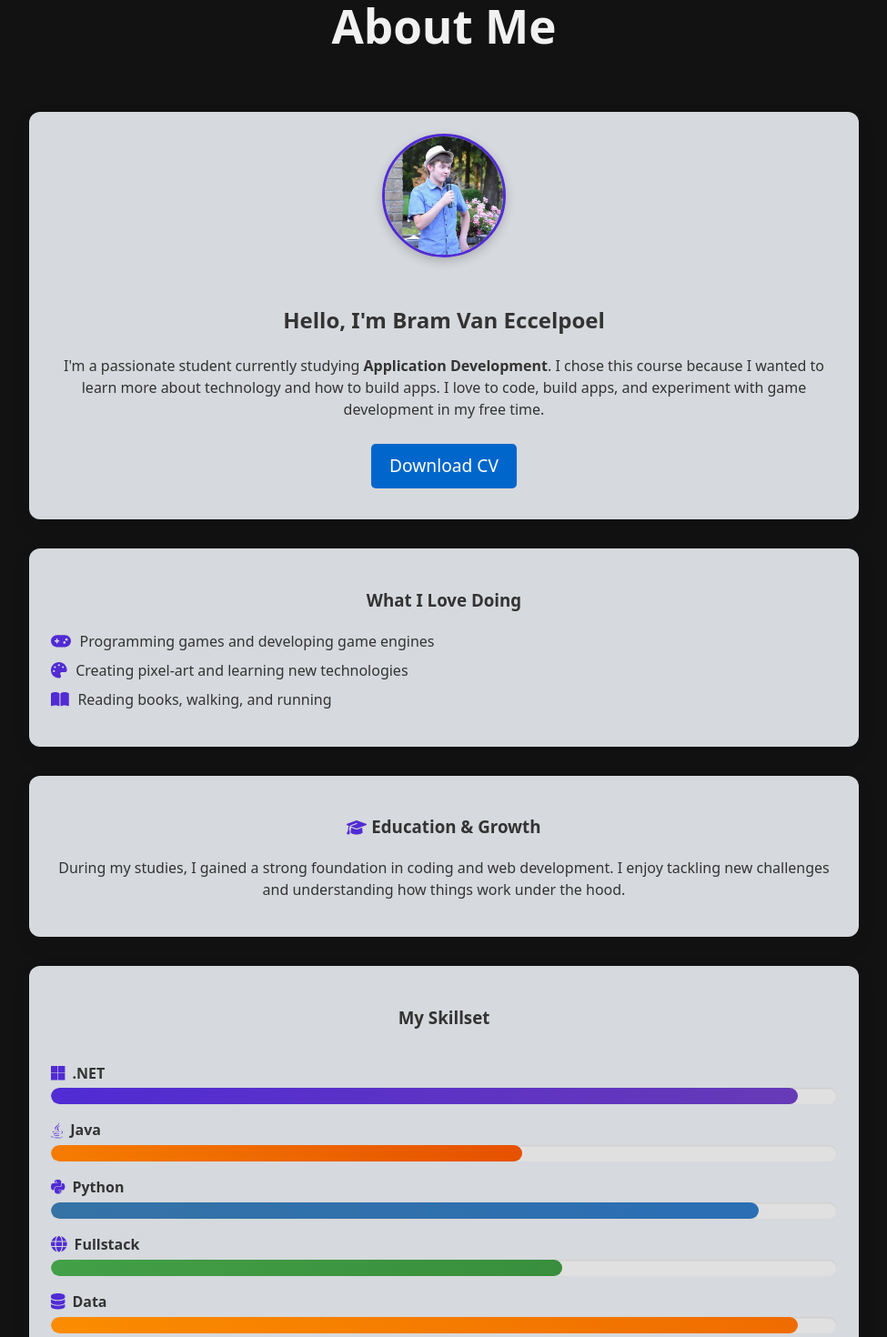
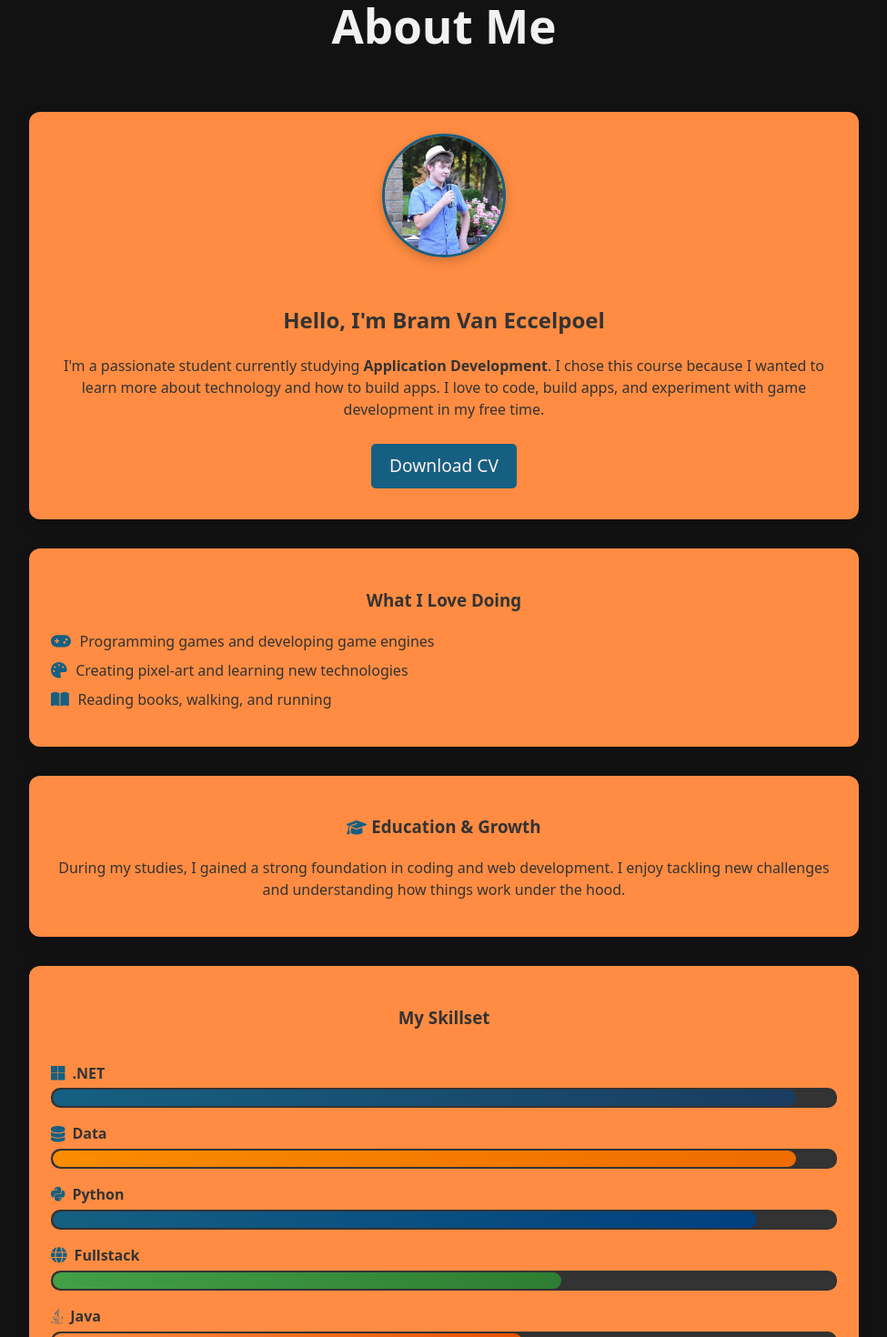
Before and after one commit to Bram-VE/my-portfolio, a React (Vite) app: page /about in a window 1280 px wide. Shown: the part 160-1630 px from the top of the page at 91% size, without its empty margins (152-1127 px from the left). Built offline with nearby package versions, Linux system fonts and the light colour scheme.

Commit message:
Personal Brand

```diff
--- a/src/components/about_me_screen.jsx
+++ b/src/components/about_me_screen.jsx
@@ -58,8 +58,8 @@ function About() {
             <div className={styles.bar}><div className={`${styles.fill} ${styles.dotnet}`}></div></div>
           </div>
           <div className={styles.skillBar}>
-            <span><FontAwesomeIcon icon={faJava} className={styles.icon} /> Java</span>
-            <div className={styles.bar}><div className={`${styles.fill} ${styles.java}`}></div></div>
+            <span><FontAwesomeIcon icon={faDatabase} className={styles.icon} /> Data</span>
+            <div className={styles.bar}><div className={`${styles.fill} ${styles.data}`}></div></div>
           </div>
           <div className={styles.skillBar}>
             <span><FontAwesomeIcon icon={faPython} className={styles.icon} /> Python</span>
@@ -70,8 +70,8 @@ function About() {
             <div className={styles.bar}><div className={`${styles.fill} ${styles.fullstack}`}></div></div>
           </div>
           <div className={styles.skillBar}>
-            <span><FontAwesomeIcon icon={faDatabase} className={styles.icon} /> Data</span>
-            <div className={styles.bar}><div className={`${styles.fill} ${styles.data}`}></div></div>
+            <span><FontAwesomeIcon icon={faJava} className={styles.icon} /> Java</span>
+            <div className={styles.bar}><div className={`${styles.fill} ${styles.java}`}></div></div>
           </div>
         </section>
 
--- a/src/components/about_me_screen.module.css
+++ b/src/components/about_me_screen.module.css
@@ -6,15 +6,15 @@
   display: flex;
   flex-direction: column;
   gap: 2rem;
-    color: #333; /* Default text color */
+  color: #333;
 }
 
 /* Boxed Section Styling */
 section {
-    background-color: #d6d9dd; /* Darker grayish-white */
+  background-color: #FF8C42;
   border-radius: 12px;
   padding: 1.5rem;
-    box-shadow: 0 8px 20px rgba(0, 0, 0, 0.1); /* Softer shadow */
+  box-shadow: 0 8px 20px rgba(0, 0, 0, 0.1);
   animation: fadeInUp 0.6s ease forwards;
   opacity: 0;
   transition: transform 0.3s ease;
@@ -28,10 +28,10 @@ section {
 .profileSection {
   display: flex;
   align-items: center;
-    justify-content: center; /* This centers the content horizontally */
+  justify-content: center;
   gap: 2rem;
   flex-wrap: wrap;
-    text-align: center; /* Optional: To center the text below the image */
+  text-align: center;
 }
 
 .profileImage {
@@ -39,10 +39,9 @@ section {
   height: 130px;
   border-radius: 50%;
   object-fit: cover;
-    border: 3px solid #512bd4; /* Accent color */
+  border: 3px solid #156082;
   box-shadow: 0 4px 12px rgba(0, 0, 0, 0.2);
 }
-
 
 /* Interest List */
 .noBullets {
@@ -60,12 +59,12 @@ section {
 }
 
 .noBullets li:hover {
-    color: #512bd4; /* Accent color */
+  color: #0056b3;
 }
 
 /* Icons */
 .icon {
-    color: #512bd4; /* Accent color */
+  color: #156082;
   font-size: 1.1rem;
 }
 
@@ -90,11 +89,12 @@ section {
 }
 
 .bar {
-    background-color: #e0e0e0; /* Gray background for skill bars */
+  background-color: #333;
   height: 18px;
   border-radius: 10px;
   overflow: hidden;
   box-shadow: inset 0 1px 2px rgba(0, 0, 0, 0.1);
+  border: 2px solid #333;
 }
 
 .fill {
@@ -103,25 +103,25 @@ section {
   transition: width 1.2s ease-in-out;
 }
 
-  /* Adjusted skill percentages */
+/* Adjusted skill percentages with consistent brand coloring */
 .dotnet {
   width: 95%;
-    background: linear-gradient(to right, #512bd4, #673ab7);
+  background: linear-gradient(to right, #156082, #1a3c60);
 }
 
 .java {
   width: 60%;
-    background: linear-gradient(to right, #f57c00, #e65100);
+  background: linear-gradient(to right, #FF8C42, #e65100);
 }
 
 .python {
   width: 90%;
-    background: linear-gradient(to right, #3572A5, #2a6eb5);
+  background: linear-gradient(to right, #156082, #004080);
 }
 
 .fullstack {
   width: 65%;
-    background: linear-gradient(to right, #43a047, #388e3c);
+  background: linear-gradient(to right, #43a047, #2e7d32);
 }
 
 .data {
@@ -141,6 +141,7 @@ section {
   }
 }
 
+/* Responsive Design */
 @media (max-width: 768px) {
   .aboutContainer {
     max-width: 95%;
@@ -159,8 +160,7 @@ section {
   }
 }
 
-  /* Existing styles for the About page */
-
+/* Download Section */
 .downloadSection {
   margin-top: 40px;
   text-align: center;
@@ -169,6 +169,7 @@ section {
 .downloadSection h3 {
   font-size: 1.8rem;
   font-weight: bold;
+  color: #156082;
 }
 
 .downloadLinks {
@@ -177,15 +178,17 @@ section {
 
 .downloadButton {
   display: inline-block;
-  background-color: #0066cc;
-  color: white;
+  background-color: #156082;
+  color: #FFEFEF;
   padding: 10px 20px;
   font-size: 1.2rem;
   margin: 10px;
   text-decoration: none;
   border-radius: 5px;
+  transition: background-color 0.3s;
 }
 
 .downloadButton:hover {
-  background-color: #004c99;
+  background-color: #0056b3;
+  color: #333;
 }
--- a/src/components/home.module.css
+++ b/src/components/home.module.css
@@ -16,6 +16,7 @@
   justify-content: space-between;
   margin-bottom: 60px;
   flex-wrap: wrap;
+  background-color: #FF8C42;
 }
 
 .introText h1 {
@@ -27,7 +28,7 @@
 
 .introText p {
   font-size: 1.2rem;
-  color: #666;
+  color: #444;
   max-width: 500px;
 }
 
@@ -62,11 +63,12 @@
 .ctaSection {
   text-align: center;
   margin-bottom: 60px;
+  background-color: #FF8C42;
 }
 
 .ctaButton {
-  background-color: #007bff;
-  color: white;
+  background-color: #156082;
+  color: #FFEFEF;
   padding: 15px 30px;
   font-size: 1.2rem;
   border-radius: 6px;
@@ -77,6 +79,7 @@
 
 .ctaButton:hover {
   background-color: #0056b3;
+  color: #333;
 }
 
 @media (max-width: 768px) {
@@ -89,12 +92,13 @@
 /* Skills Section */
 .skillsSection {
   text-align: center;
+  background-color: #FF8C42;
 }
 
 .skillsSection h2 {
   font-size: 2.5rem;
   margin-bottom: 40px;
-  color: #007bff;
+  color: #156082;
 }
 
 /* Category Buttons */
@@ -106,8 +110,8 @@
 }
 
 .skillsButtons button {
-  background-color: #007bff;
-  color: white;
+  background-color: #156082;
+  color: #FFEFEF;
   padding: 12px 24px;
   font-size: 1rem;
   margin: 0 12px;
@@ -120,6 +124,7 @@
 .skillsButtons button:hover {
   background-color: #0056b3;
   transform: translateY(-3px);
+  color: #333;
 }
 
 @media (max-width: 768px) {
@@ -142,7 +147,7 @@
 
 .selectedCategoryBox h3 {
   font-size: 1.6rem;
-  color: #007bff;
+  color: #156082;
 }
 
 /* Skills List */
@@ -154,7 +159,7 @@
 }
 
 .skillItem {
-  background-color: white;
+  background-color: #FFEFEF;
   padding: 20px;
   border-radius: 10px;
   width: 230px;
@@ -198,6 +203,7 @@
 .featuredProjectsSection {
   margin-top: 4rem;
   text-align: center;
+  background-color: #FF8C42;
 }
 
 .projectsContainer {
@@ -210,7 +216,7 @@
 
 .projectCard {
   width: 300px;
-  background-color: white;
+  background-color: #FFEFEF;
   border-radius: 12px;
   overflow: hidden;
   box-shadow: 0 6px 16px rgba(0, 0, 0, 0.1);
@@ -238,8 +244,8 @@
 .projectButton {
   display: inline-block;
   margin-top: 1rem;
-  background-color: #007bff;
-  color: white;
+  background-color: #156082;
+  color: #FFEFEF;
   padding: 10px 20px;
   font-size: 1rem;
   border-radius: 6px;
@@ -249,6 +255,7 @@
 
 .projectButton:hover {
   background-color: #0056b3;
+  color: #333;
 }
 
 @media (max-width: 768px) {
--- a/src/components/projects_screen.module.css
+++ b/src/components/projects_screen.module.css
@@ -16,7 +16,7 @@
 }
 
 .projectBox {
-  background-color: var(--background-color, #f5f5f5);
+  background-color: var(--background-color, #FF8C42);
   padding: 1rem;
   border-radius: 12px;
   box-shadow: 0 4px 12px rgba(0, 0, 0, 0.1);
@@ -43,8 +43,8 @@
 .projectButton {
   margin-top: 10px;
   padding: 10px 20px;
-  background-color: var(--accent-color, #00bcd4);
-  color: white;
+  background-color: #156082;
+  color: #FFEFEF;
   border: none;
   border-radius: 8px;
   font-size: 1rem;
@@ -54,7 +54,8 @@
 }
 
 .projectButton:hover {
-  background-color: #0097a7;
+  background-color: #0056b3;
+  color: #333;
 }
 
 .modalOverlay {
@@ -71,7 +72,7 @@
 }
 
 .modalContent {
-  background-color: var(--background-color, #fff);
+  background-color: var(--background-color, #FF8C42);
   color: var(--text-color, #333);
   padding: 2rem;
   border-radius: 12px;
@@ -122,8 +123,14 @@
 .closeButton {
   margin-top: 1.5rem;
   padding: 10px 20px;
-  background-color: #ccc;
+  background-color: #0056b3;
+  color: white;
   border: none;
   border-radius: 8px;
   cursor: pointer;
 }
+
+.closeButton:hover {
+  background-color: #004494;
+  color: #333;
+}
```
Lines whose indentation alone changed are shown as unchanged.
